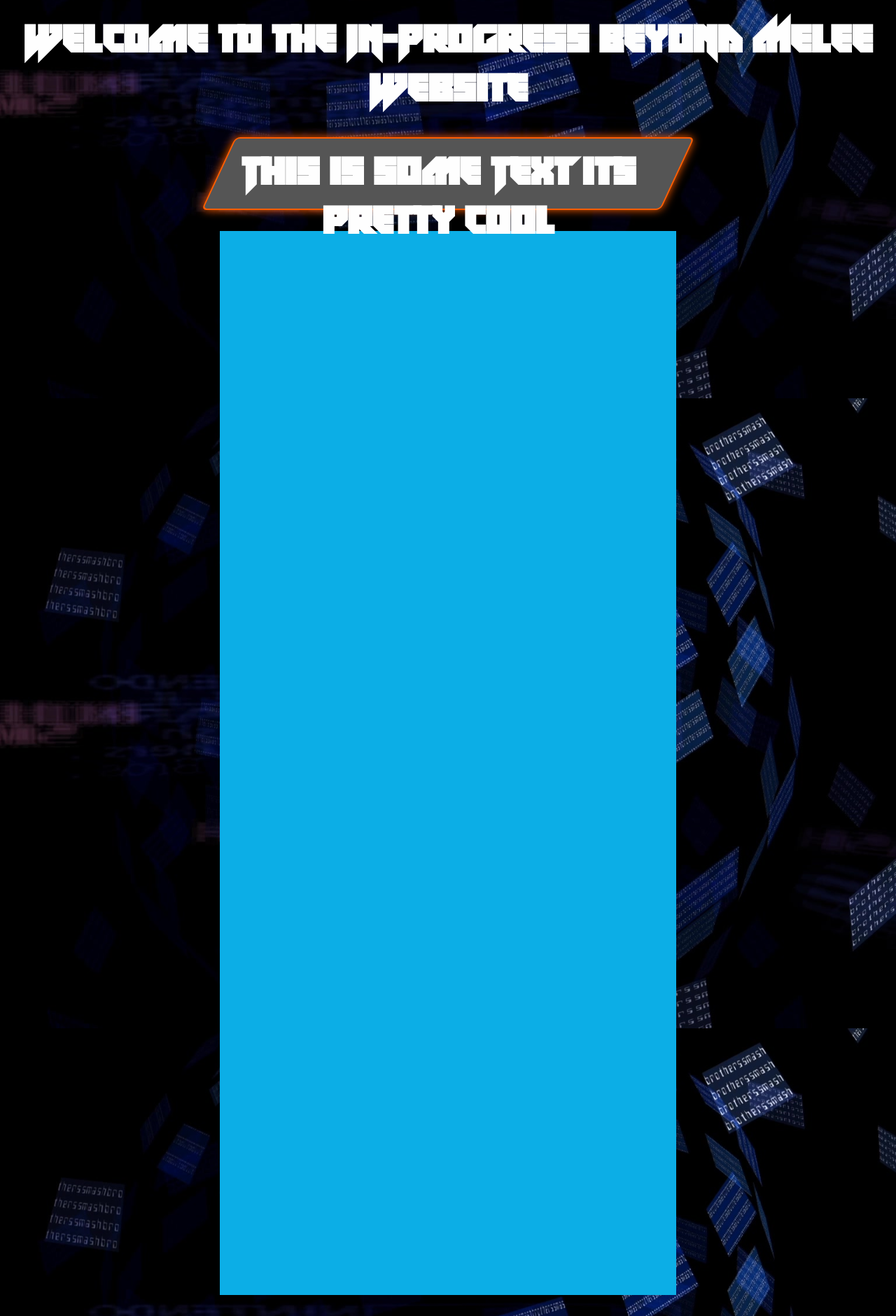
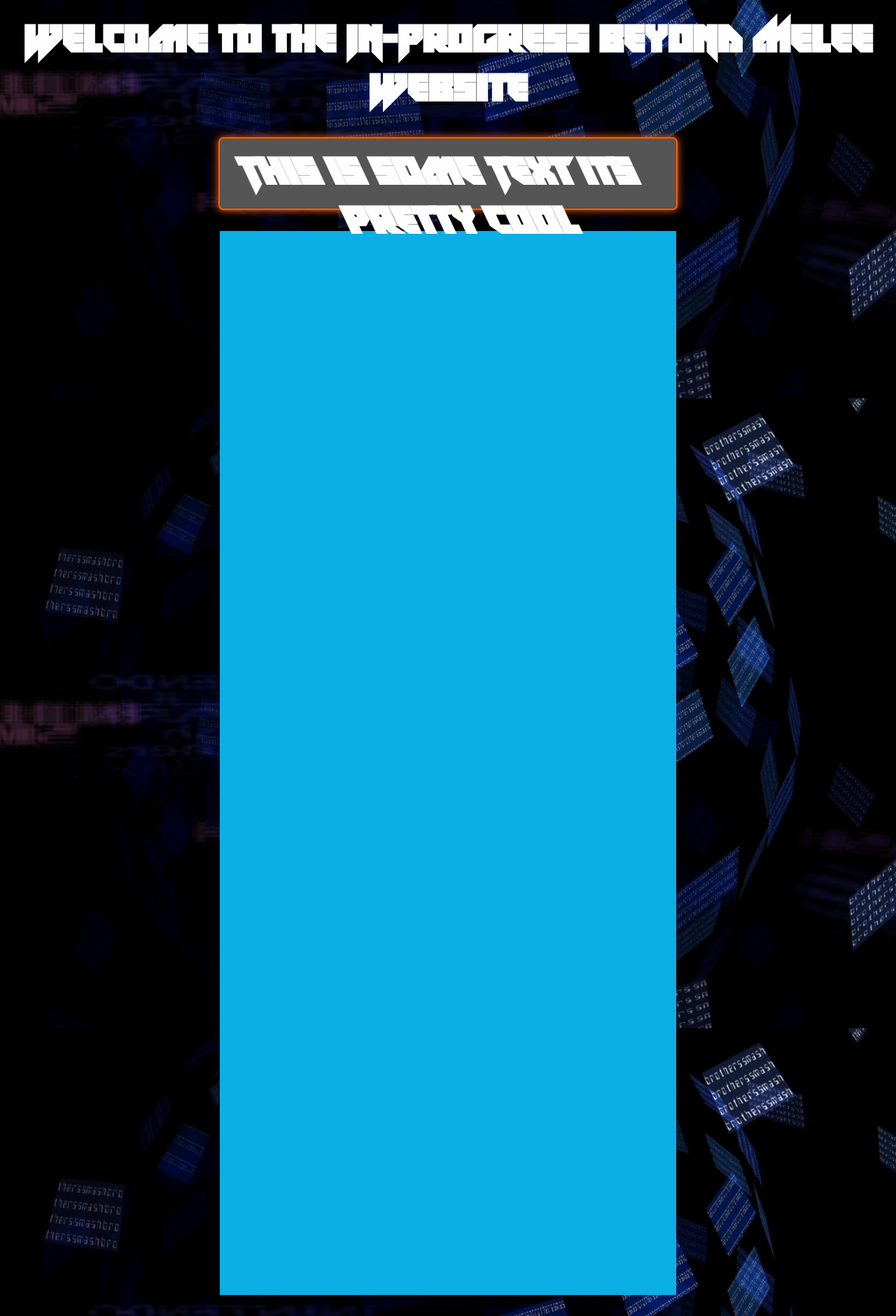
Before and after one commit to BeyondMelee/BeyondMelee.github.io, a Jekyll site: the page built from index.html, in a window 1280 px wide. Shown: the part 331-2211 px from the top of the page at 70% size. Built offline with Jekyll 4.4.1, drawn with Linux system fonts in a browser that asks for light colours.

Commit message:
made it absolute as well

```diff
--- a/css/style.css
+++ b/css/style.css
@@ -38,11 +38,11 @@
 .holder {
     width: 200px;
     height: 80px;
-    transform: skew(-25deg);
     background: #555;
 }
 
 .holder::before {
+    position: absolute;
     transform: skew(-25deg);
 }
 
```
